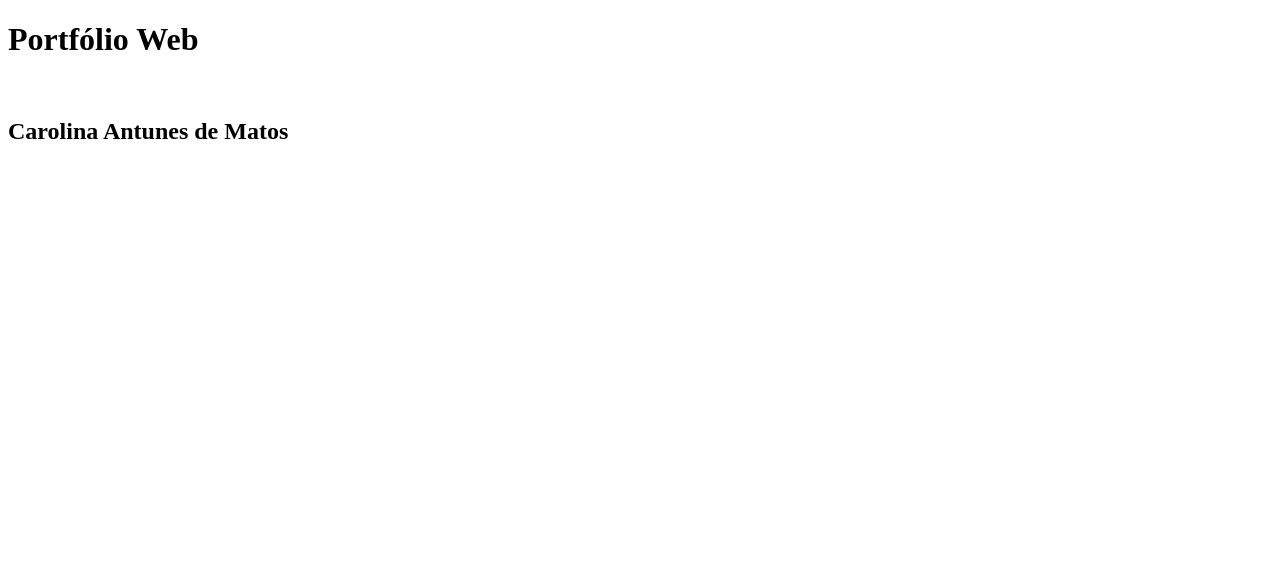
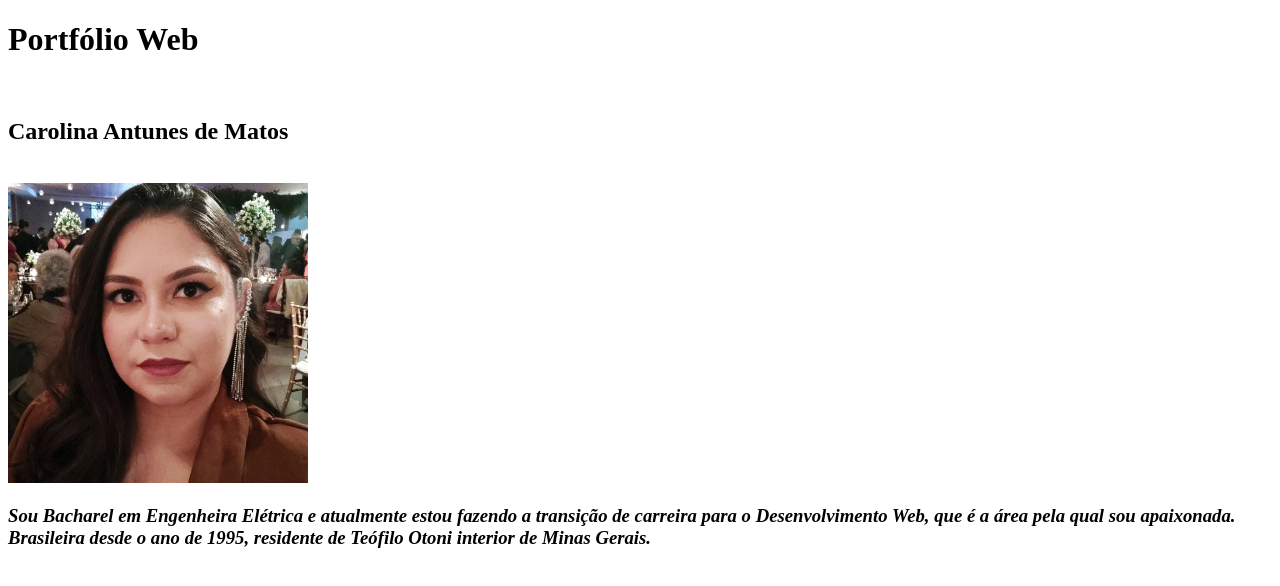
Before and after one commit to matooscarolina/matooscarolina.github.io, a plain HTML site: page index.html in a window 1280 px wide. Drawn offline with Linux system fonts and the light colour scheme.

Commit message:
adicionando foto e descricao

```diff
--- a/index.html
+++ b/index.html
@@ -11,6 +11,9 @@
     <br>
     <h2>Carolina Antunes de Matos</h2>
     <br>
+    <img id="foto" src="./images/carolina.jpeg" alt="foto de Carolina Matos" width="300px">
+    <i><h3 id="descricao">Sou Bacharel em Engenheira Elétrica e atualmente estou fazendo a transição de carreira para o Desenvolvimento Web, que é a área pela qual sou apaixonada. Brasileira desde o ano de 1995, residente de Teófilo Otoni interior de Minas Gerais.</h3></i>
+    <br><br>
 
 </body>
 </html>
```
